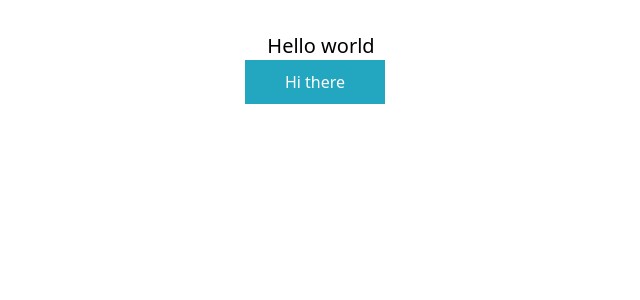
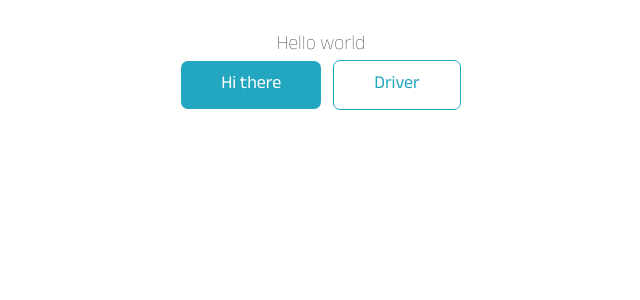
Before and after one commit to Touchstack/FleetOps, a React (Vite) app: page / in a window 1280 px wide. Shown: the top 300 px of the page, without its empty margins (319-959 px from the left). Built offline with nearby package versions, Linux system fonts and the light colour scheme.

Commit message:
Updated Branch

```diff
--- a/src/App.css
+++ b/src/App.css
@@ -42,41 +42,41 @@
 }
 
 @font-face {
-  font-family:"Bold" ;
+  font-family:"AnekDevanagari-Bold" ;
   src: url("../src/assets/fonts/AnekDevanagari-Bold.ttf") format("truetype");
 }
 
 @font-face {
-  font-family:"ExtraBold" ;
+  font-family:"AnekDevanagari-ExtraBold" ;
   src: url("../src/assets/fonts/AnekDevanagari-ExtraBold.ttf") format("truetype");
 }
 
 @font-face {
-  font-family:"ExtraLight" ;
+  font-family:"AnekDevanagari-ExtraLight" ;
   src: url("../src/assets/fonts/AnekDevanagari-ExtraLight.ttf") format("truetype");
 }
 
 @font-face {
-  font-family:"Light" ;
+  font-family:"AnekDevanagari-Light" ;
   src: url("../src/assets/fonts/AnekDevanagari-Light.ttf") format("truetype");
 }
 
 @font-face {
-  font-family:"Medium" ;
+  font-family:"AnekDevanagari-Medium" ;
   src: url("../src/assets/fonts/AnekDevanagari-Medium.ttf") format("truetype");
 }
 
 @font-face {
-  font-family:"Regular" ;
+  font-family:"AnekDevanagari-Regular" ;
   src: url("../src/assets/fonts/AnekDevanagari-Regular.ttf") format("truetype");
 }
 
 @font-face {
-  font-family:"SemiBold" ;
+  font-family:"AnekDevanagari-SemiBold" ;
   src: url("../src/assets/fonts/AnekDevanagari-SemiBold.ttf") format("truetype");
 }
 
 @font-face {
-  font-family:"Thin" ;
+  font-family:"AnekDevanagari-Thin" ;
   src: url("../src/assets/fonts/AnekDevanagari-Thin.ttf") format("truetype");
 }
--- a/src/App.jsx
+++ b/src/App.jsx
@@ -2,13 +2,15 @@ import React from "react";
 import "./App.css";
 import  './index.css'
 import PrimaryButton from "./assets/Components/Buttons/PrimaryButton";
+import OutlinedButton from "./assets/Components/Buttons/OutlinedButton";
 
 
 export default function App() {
   return (
     <div className="App">
-      <h1 className="text-xl">Hello world</h1>
+      <h1 className="text-xl font-Thin">Hello world</h1>
       <PrimaryButton buttonText={"Hi there"} />
+      <OutlinedButton buttonText={"Driver"}/>
     </div>
   );
 }
--- a/src/assets/Components/Buttons/OutlinedButton.jsx
+++ b/src/assets/Components/Buttons/OutlinedButton.jsx
@@ -4,7 +4,7 @@ export default function OutlinedButton({ cssprops, buttonText, }) {
   return (
     <button
       type="button"
-      className={`${cssprops} text-[#23A6BF] focus:ring-4 focus:outline-none focus:ring-[#23A6BF] font-medium font-AnekDevanagari-medium rounded-lg text-md px-10 py-2.5 text-center mr-3 md:mr-0  dark:focus:ring-[#23A6BF]`}
+      className={`${cssprops} text-fleetBlue focus:ring-4 focus:outline-none focus:ring-fleetBlue font-Regular rounded-[7px] text-lg px-10 py-2.5 text-center mr-3 md:mr-0 border border-fleetBlue hover:bg-fleetLightBlue hover:text-white  dark:focus:ring-fleetBlue`}
     >
       {buttonText}
     </button>
--- a/src/assets/Components/Buttons/PrimaryButton.jsx
+++ b/src/assets/Components/Buttons/PrimaryButton.jsx
@@ -1,11 +1,11 @@
 import React from "react";
 
-export default function PrimaryButton({buttonText}) {
+export default function OutlindedButton({buttonText}) {
 
   return (
       <button
         type="button"
-        className="text-white text-center bg-[#23A6BF] font-normal font-AnekDevanagri text-md px-10 py-2.5 mr-3"
+        className= "text-white text-center bg-fleetBlue font-Regular text-lg px-10 py-2.5 mr-3 rounded-[7px] hover:bg-fleetLightBlue"
       >
         {buttonText}
       </button>
--- a/tailwind.config.js
+++ b/tailwind.config.js
@@ -1,9 +1,23 @@
 /** @type {import('tailwindcss').Config} */
 module.exports = {
-  content: ["./src/**/*.{js,jsx,ts,tsx}",
-],
+  content: ["./src/**/*.{js,jsx,ts,tsx}"],
   theme: {
-    extend: {},
+    extend: {
+      fontFamily: {
+        Thin: ["AnekDevanagari-Thin", "sans-serif"],
+        ExtraLight: ["AnekDevanagari-ExtraLight", "sans-serif"],
+        Light: ["AnekDevanagari-Light", "sans-serif"],
+        Bold: ["AnekDevanagari-Bold", "sans-serif"],
+        Regular: ["AnekDevanagari-Regular", "sans-serif"],
+        SemiBold: ["AnekDevanagari-SemiBold", "sans-serif"],
+        ExtraBold: ["AnekDevanagari-ExtraBold", "sans-serif"],
+        Medium: ["AnekDevanagari-Medium", "sans-serif"],
+      },
+      colors: {
+        fleetBlue: "#23A6BF",
+        fleetLightBlue: "#30aec7",
+      },
+    },
   },
   plugins: [],
-}
+};
```
Also changed, not shown: src/App.js (added).
